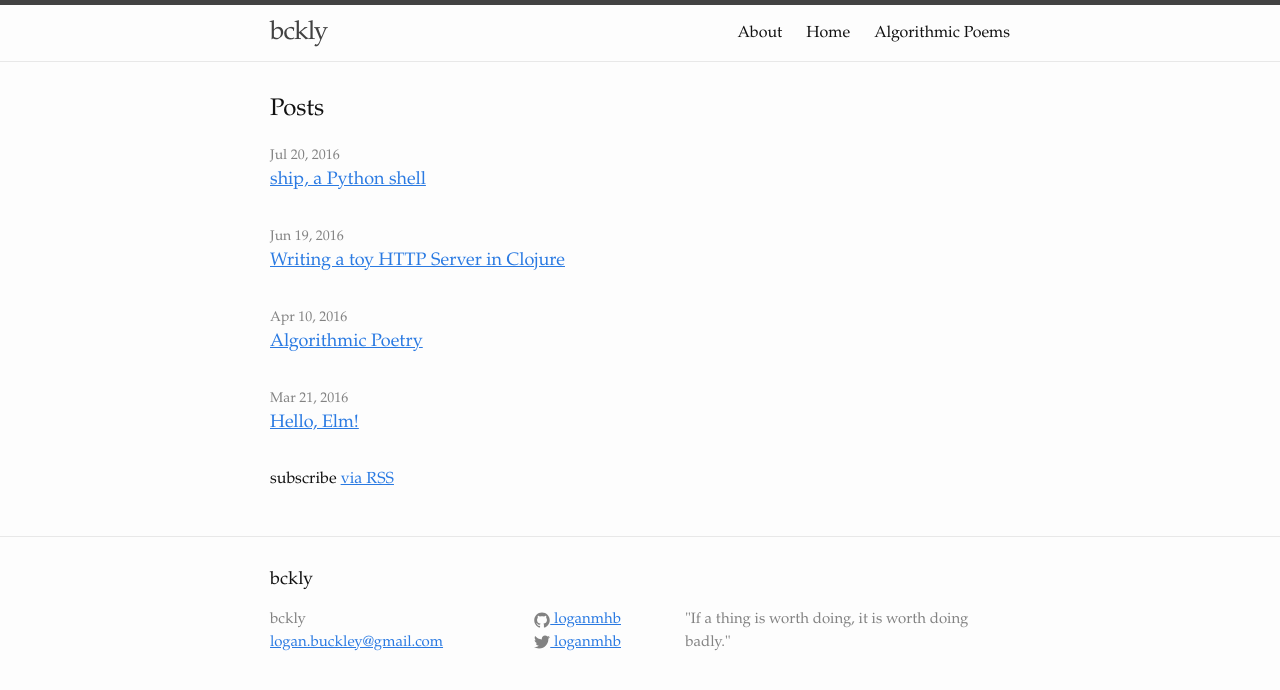
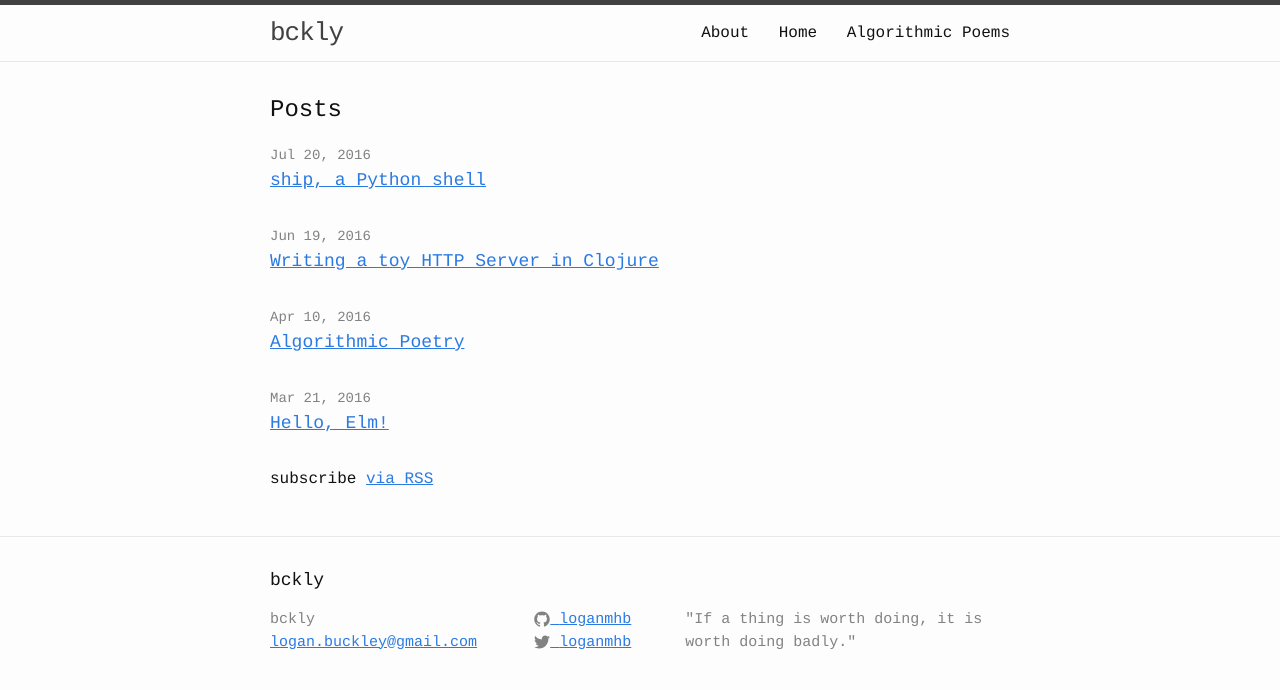
Before and after one commit to loganmhb/bckly.com, a Jekyll site: the page built from index.html, in a window 1280 px wide. Shown: the top 690 px of the page. Built offline with Jekyll 4.4.1, drawn with Linux system fonts in a browser that asks for light colours.

Commit message:
Monospace it

```diff
--- a/css/main.scss
+++ b/css/main.scss
@@ -6,7 +6,7 @@
 
 
 // Our variables
-$base-font-family: ‘Palatino Linotype’, ‘Book Antiqua’, Palatino, serif;
+$base-font-family: 'Inconsolata', 'Courier', monospace;
 $base-font-size:   16px;
 $small-font-size:  $base-font-size * 0.875;
 $base-line-height: 1.5;
```
